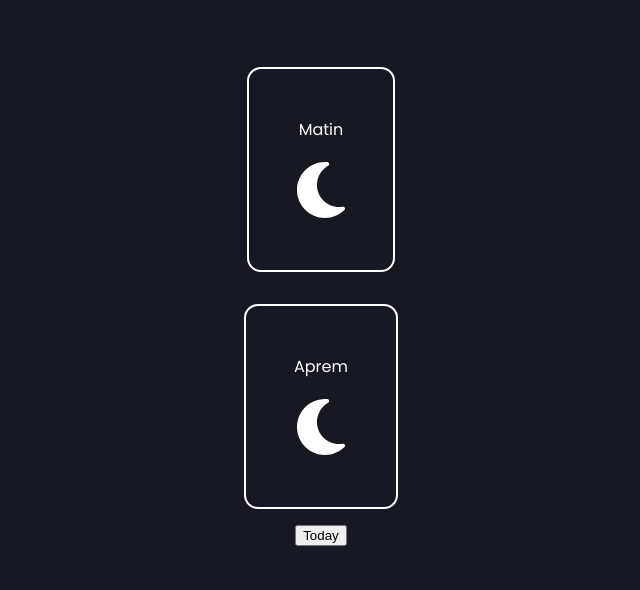
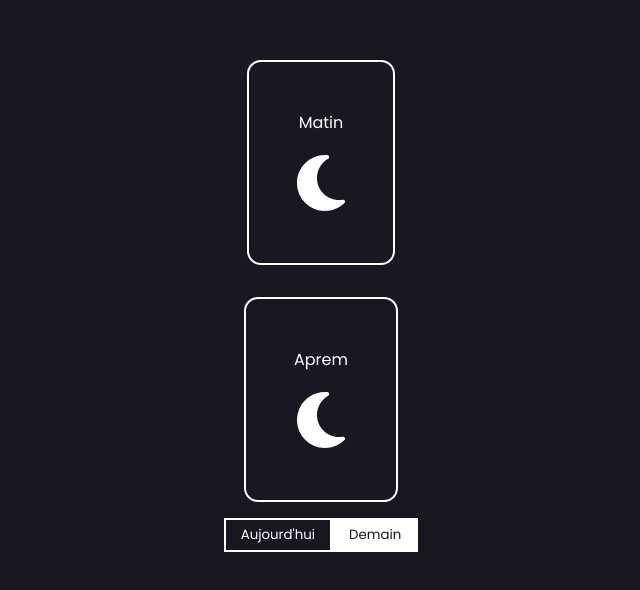
Before and after one commit to kevin-soulhol/app-meteo, a React (Create React App) app: page / in a window 1280 px wide. Shown: the part 102-692 px from the top of the page, without its empty margins (319-959 px from the left). Built offline with nearby package versions, Linux system fonts and the light colour scheme; no server answers.

Commit message:
FIX urlApi date and change button

```diff
--- a/src/App.tsx
+++ b/src/App.tsx
@@ -1,5 +1,4 @@
 import React, { useEffect, useState } from 'react';
-import logo from './logo.svg';
 import './styles/app.css';
 import WeatherIndication from './components/WeatherIndications';
 
@@ -28,7 +27,7 @@ function App() {
 
   let baseUrl =  'https://api.open-meteo.com/v1/meteofrance?&hourly=temperature_2m,weathercode'
   const latitude = 43.60
-  const longitude = 1.44
+  const longitude = 1.43333
 
   const fetchWeather = () => {
 
@@ -68,9 +67,9 @@ function App() {
     let morning = 0
     let afternoon = 0
 
-    if(data.hourly.weatherCode){
-      morning = getMoyenneWeatherCode(data.hourly.weatherCode.slice(morningRange.start, morningRange.end))
-      afternoon = getMoyenneWeatherCode(data.hourly.weatherCode.slice(afternoonRange.start, afternoonRange.end))
+    if(data.hourly.weathercode){
+      morning = getMoyenneWeatherCode(data.hourly.weathercode.slice(morningRange.start, morningRange.end))
+      afternoon = getMoyenneWeatherCode(data.hourly.weathercode.slice(afternoonRange.start, afternoonRange.end))
     }
 
     return {
@@ -84,15 +83,12 @@ function App() {
   }
 
   const getMoyenneWeatherCode = (arr : number[]) => {
+    arr = arr.filter(code => code != 0)
     return arr.sort((a,b) =>
           arr.filter(v => v===a).length
         - arr.filter(v => v===b).length
     ).pop() ?? 0;
 }
-
-  const toggleTomorrow = () => {
-    setTomorrow(!tomorrow)
-  }
 
   const _parseUrl = () => {
     let day = new Date()
@@ -101,7 +97,7 @@ function App() {
     }
 
 
-    let date = day.getDay()
+    let date = day.getDate()
     let stringDay = date<10 ? `0${date}` : `${date}`
     let month = day. getMonth()
     let stringMonth = month<10 ? `0${month}` : `${month}`
@@ -111,6 +107,7 @@ function App() {
      url = `${url}&start_date=${year}-${stringMonth}-${stringDay}`
      url = `${url}&end_date=${year}-${stringMonth}-${stringDay}`
 
+     console.log(url)
      return url;
   }
 
@@ -125,8 +122,11 @@ function App() {
       <WeatherIndication morning={true} temp={weatherDay?.morning} weatherCode={weatherCodeDay?.morning} />
       <WeatherIndication morning={false} temp={weatherDay?.afternoon} weatherCode={weatherCodeDay?.afternoon} />
 
+      <div className="contains-buttons">
+        <button data-selected={!tomorrow} onClick={() => setTomorrow(false)}>Aujourd'hui</button>
+        <button data-selected={tomorrow} onClick={() => setTomorrow(true)}>Demain</button>
+      </div>
 
-      <button onClick={toggleTomorrow}>{tomorrow ? 'Today' : 'Demain'}</button>
 
     </div>
   );
--- a/src/styles/app.css
+++ b/src/styles/app.css
@@ -1,4 +1,8 @@
 @import url('https://fonts.googleapis.com/css2?family=Poppins&display=swap');
+
+* {
+    font-family: 'Poppins', sans-serif;
+}
 
 .App {
     width: 100vw;
@@ -26,5 +30,24 @@
 
 .titre {
     margin-bottom: 1em;
+}
 
+.contains-buttons {
+    display: flex;
+    justify-content: space-between;
+    align-items: center;
 }
+
+.contains-buttons button {
+    border: 2px solid white;
+    padding: 5px 15px;
+    background-color: transparent;
+    color: white;
+    cursor: pointer;
+}
+
+.contains-buttons button[data-selected='true'] {
+    background-color: white;
+    color: rgb(24, 24, 34);
+    cursor: default;
+}
```
